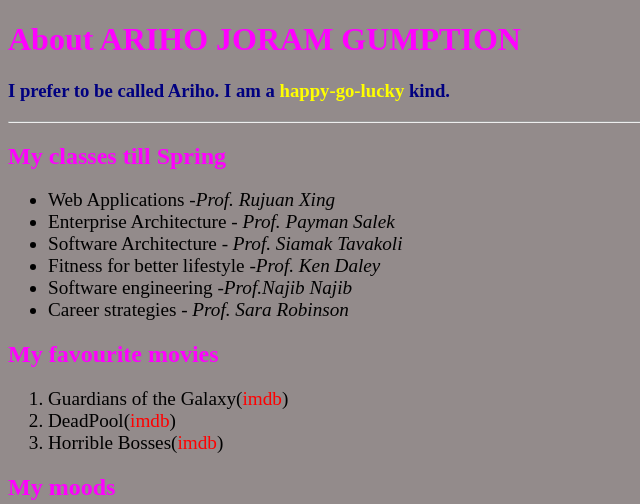
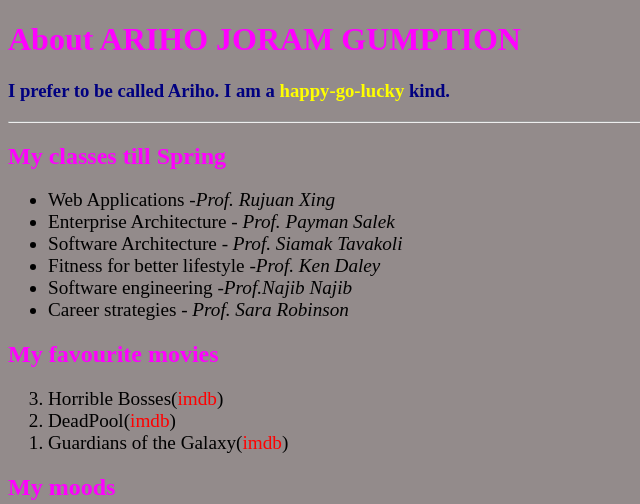
Before and after one commit to Gumptionurge/WAP-Labs, a plain HTML site: page Lab2.html in a window 1280 px wide. Shown: the top 504 px of the page, without its empty margins (0-640 px from the left). Drawn offline with Linux system fonts and the light colour scheme.

Commit message:
some more

```diff
--- a/Lab2.html
+++ b/Lab2.html
@@ -23,7 +23,7 @@
 </ul>
 
 <h2>My favourite movies</h2>
-<ol>
+<ol class="upside">
     <li> Guardians of the Galaxy(<a href="https://www.imdb.com/title/tt2015381/">imdb</a>)</li>
     <li> DeadPool(<a href="https://www.imdb.com/title/tt1431045/">imdb</a>)</li>
     <li> Horrible Bosses(<a href="https://www.imdb.com/title/tt1499658/">imdb</a>)</li>
--- a/Lab2Style.css
+++ b/Lab2Style.css
@@ -44,3 +44,7 @@
 color:yellow;
 font-family:Arial;
 }
+.upside{
+display:flex;
+flex-direction:column-reverse;
+}
```
